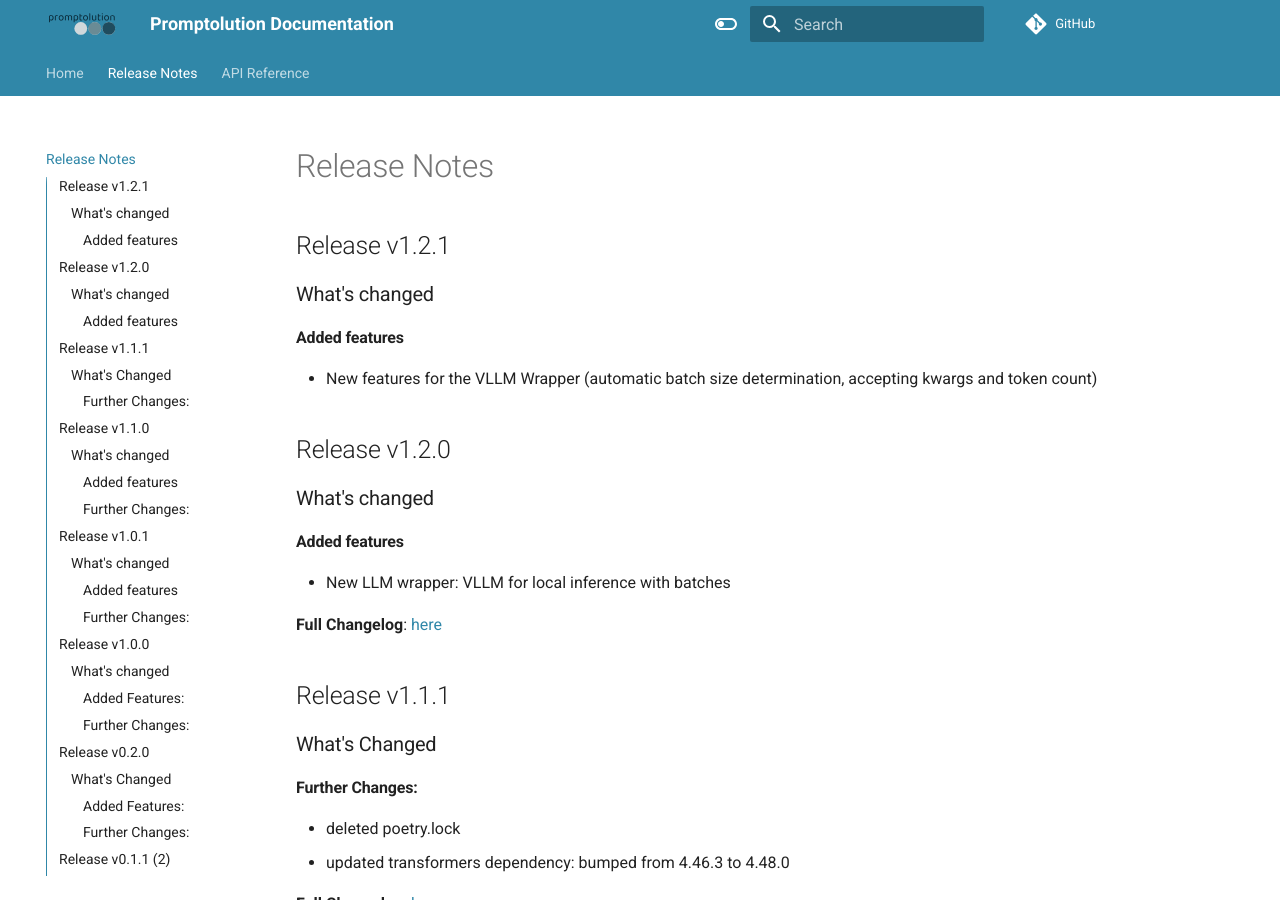
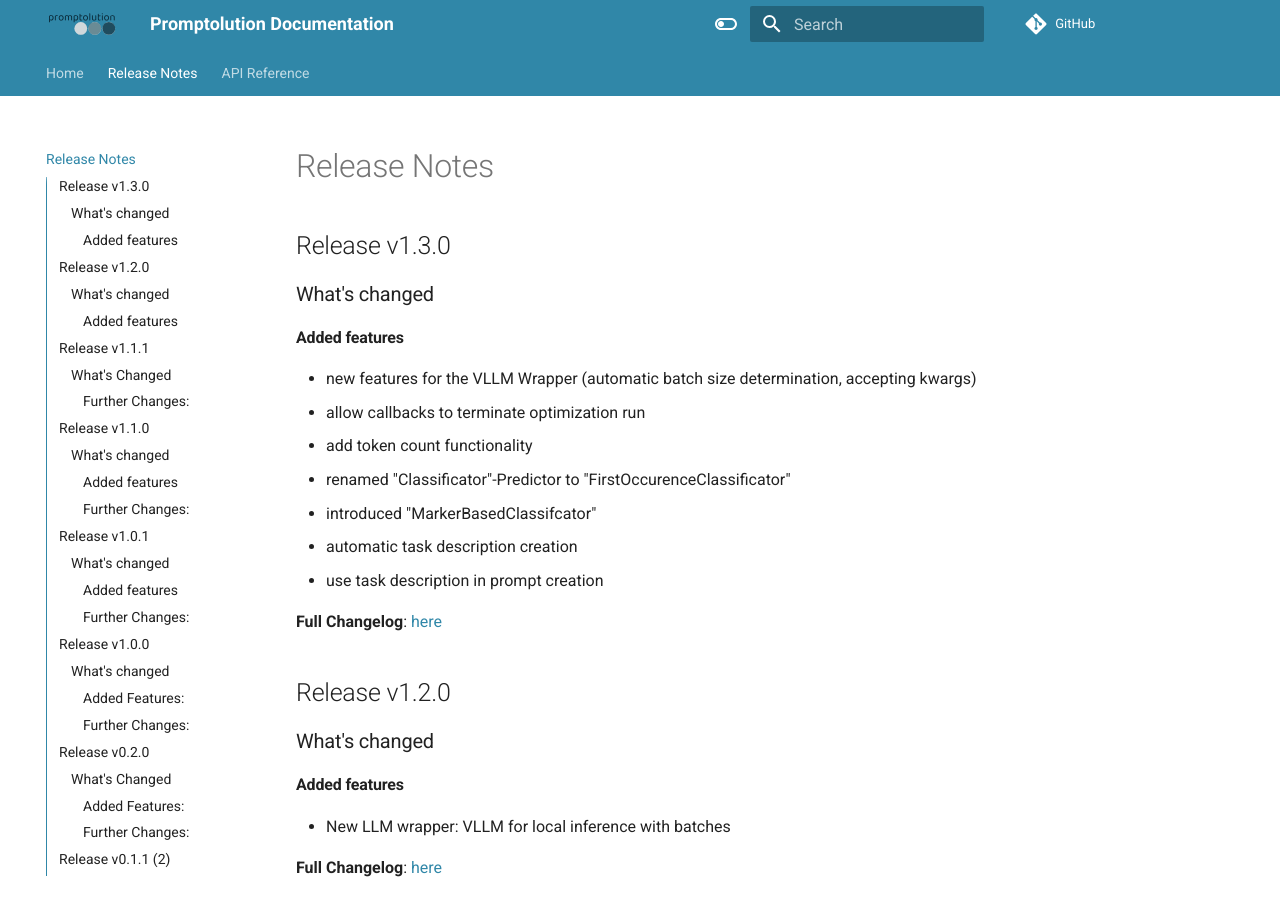
Before and after one commit to finitearth/promptolution, an MkDocs documentation site: the page built from docs/release-notes.md, in a window 1280 px wide and 900 px high. Built offline with MkDocs 1.6.1 and Material for MkDocs 9.7.7, drawn with Linux system fonts in a browser that asks for light colours; comment, search, counter and statistics services are not loaded.

Commit message:
update release notes and version

```diff
--- a/docs/release-notes.md
+++ b/docs/release-notes.md
@@ -1,9 +1,17 @@
 # Release Notes
 
-## Release v1.2.1
+## Release v1.3.0
 ### What's changed
 #### Added features
-* New features for the VLLM Wrapper (automatic batch size determination, accepting kwargs and token count)
+* new features for the VLLM Wrapper (automatic batch size determination, accepting kwargs)
+* allow callbacks to terminate optimization run
+* add token count functionality
+* renamed "Classificator"-Predictor to "FirstOccurenceClassificator"
+* introduced "MarkerBasedClassifcator"
+* automatic task description creation
+* use task description in prompt creation
+
+**Full Changelog**: [here](https://github.com/finitearth/promptolution/compare/v1.2.0...v1.3.0)
 
 ## Release v1.2.0
 ### What's changed
--- a/pyproject.toml
+++ b/pyproject.toml
@@ -1,6 +1,6 @@
 [tool.poetry]
 name = "promptolution"
-version = "1.2.1"
+version = "1.3.0"
 description = ""
 authors = ["Tom Zehle, Moritz Schlager, Timo Heiß"]
 readme = "README.md"
```
